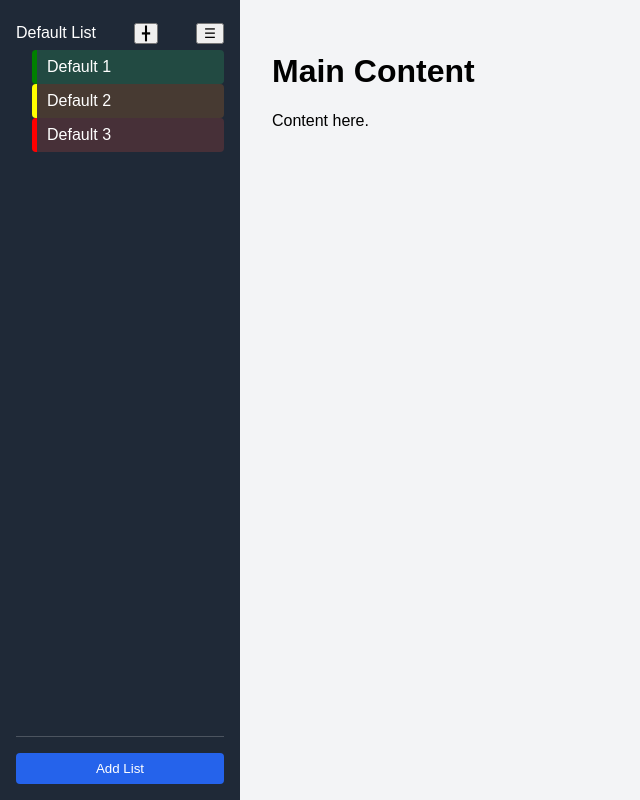
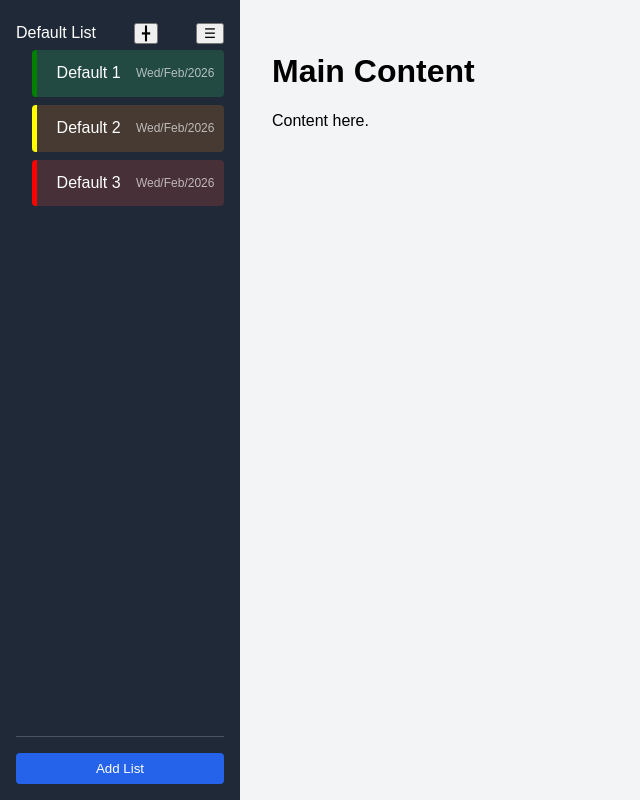
Before and after one commit to CadenBurks/todo-list, a website built with webpack: page src/index.html in a window 1280 px wide. Shown: the whole page, without its empty margins (0-640 px from the left). Built offline with nearby package versions, Linux system fonts and the light colour scheme.

Commit message:
Due dates added to todo item title

```diff
--- a/src/dom.js
+++ b/src/dom.js
@@ -1,4 +1,5 @@
 import { TodoList } from "./todo.js";
+import { format } from "date-fns";
 
 const options = {priority: "Priority", title: "Title", due: "Due Date", created: "Created"};
 const priorityBorders = ["green", "yellow", "red"];
@@ -89,7 +90,12 @@ export function renderList(todoList, ul) {
         a.href = "#";
         a.textContent = `${todo.getTitle()}`;
 
+        const date = document.createElement("div");
+        date.classList.add("todo-date");
+        date.textContent = `${format(todo.getDueDate(), "EEE/MMM/yyyy")}`;
+
         li.appendChild(a);
+        li.appendChild(date);
         ul.appendChild(li);
     });
 }
--- a/src/styles/style.css
+++ b/src/styles/style.css
@@ -45,6 +45,7 @@ body, html {
 
 .filter-section {
   position: relative;
+  z-index: 10;
 }
 
 .filter-menu {
@@ -57,7 +58,7 @@ body, html {
   list-style: none;
   padding: 0.25rem 0;
   min-width: 160px;
-
+  z-index: 100;
   opacity: 0;
   pointer-events: none;
   transform: translateY(4px);
@@ -84,27 +85,34 @@ body, html {
   transform: translateY(0);
 }
 
-.todo-list .todo-menu {
-    display: block;
-    max-height: 500px;
-}
-
 .todo-menu {
-    max-height: 0;
-    overflow: hidden;
-    transition: max-height 0.3s ease;
-    padding-left: 1rem;
-    list-style: none;
+    display: flex;
+    flex-direction: column;
+    gap: 0.5rem;
 }
 
 .priority-color {
+    display: flex;
+    align-items: center;
+    justify-content: space-between;
     border-left: 5px solid transparent;
     border-radius: 4px;
+    padding: 0.4rem 0.6rem;
+    gap: 0.75rem;
 }
 
 .priority-color a {
+    flex: 1;
     padding-left: 10px;
+    font-weight: 500;
 }
+
+.priority-color .todo-date {
+    font-size: 0.75rem;
+    opacity: 0.65;
+    white-space: nowrap;
+}
+
 
 .sidebar-footer {
     border-top: 1px solid rgba(255,255,255,0.2);
```
